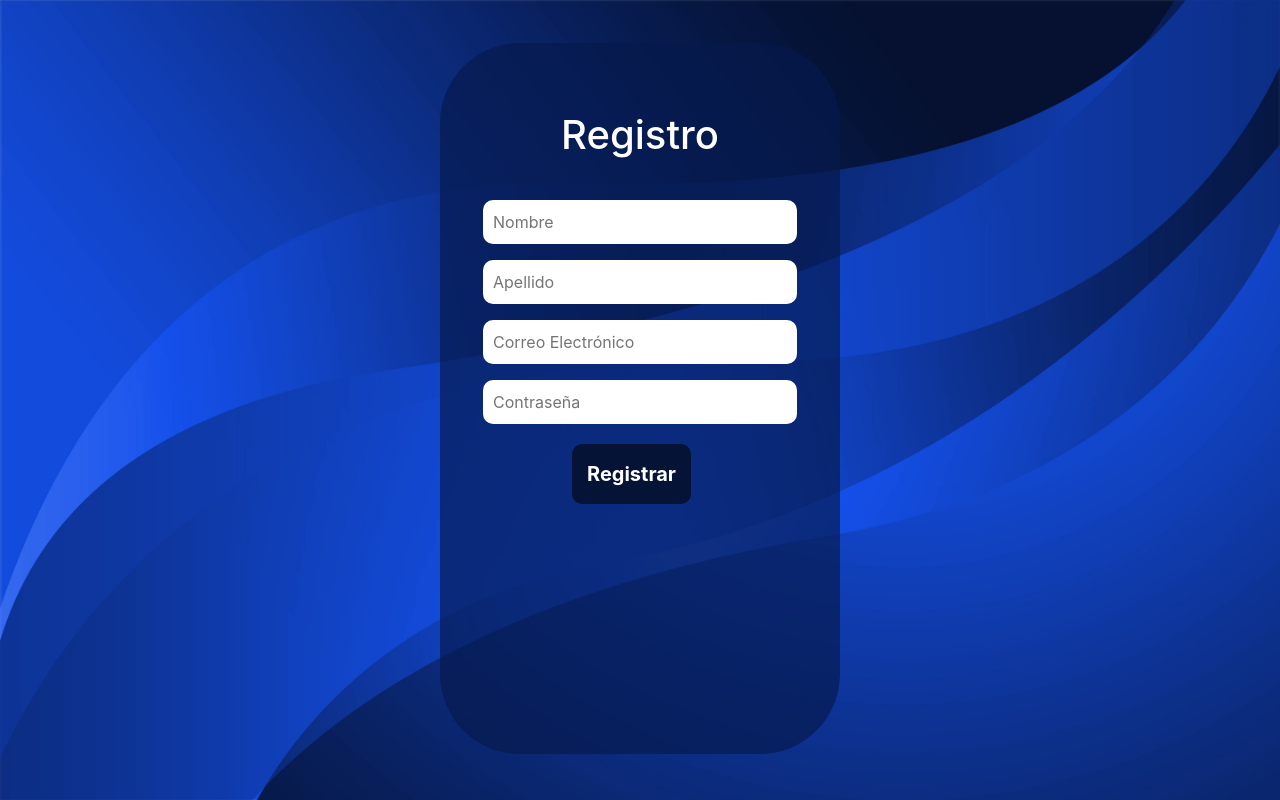
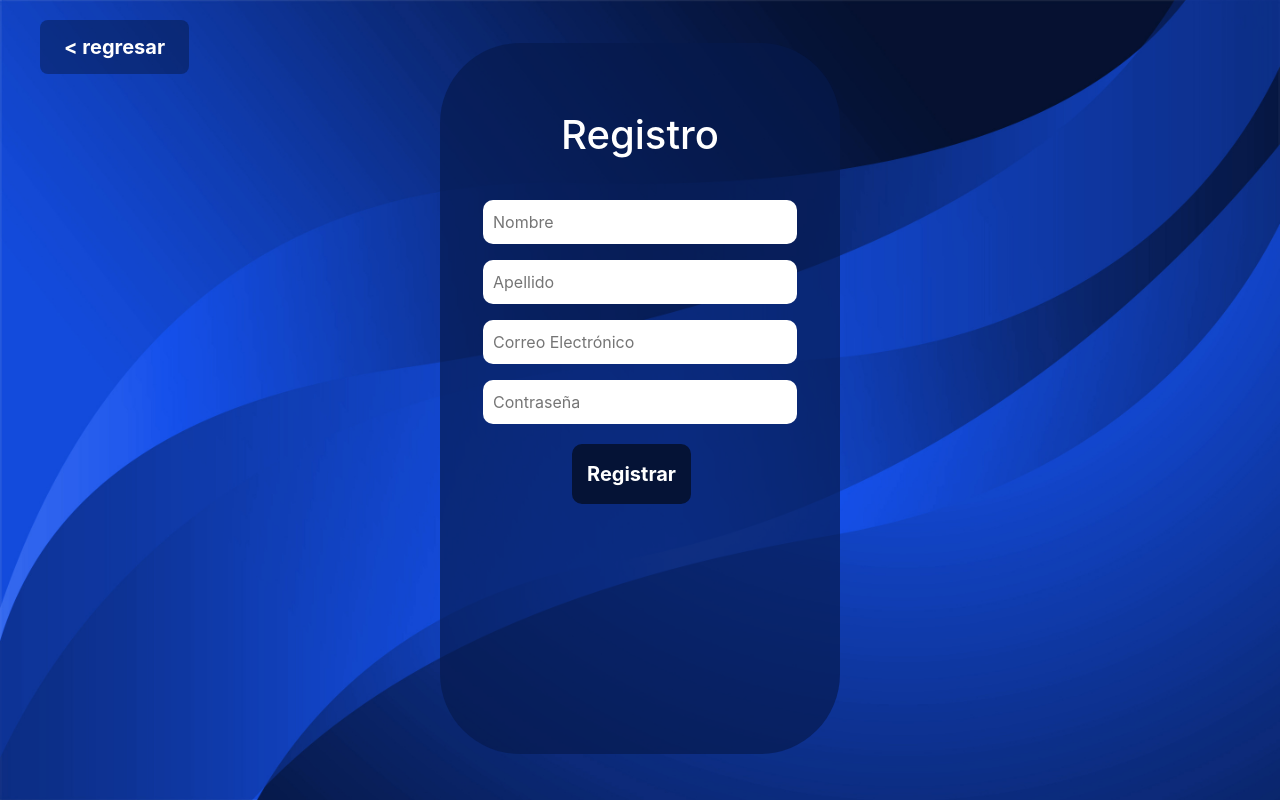
Before and after one commit to angelargd8/Proyecto-software, a React (Vite) app in the folder Proyecto/vite-project/: page /signup in a window 1280 px wide. Built offline with nearby package versions, Linux system fonts and the light colour scheme.

Commit message:
registrar solo para admin

```diff
--- a/Proyecto/vite-project/src/componentes/log/login.jsx
+++ b/Proyecto/vite-project/src/componentes/log/login.jsx
@@ -66,9 +66,6 @@ function Login(){
         validateCredentials();
     };
 
-    const handleSignup = () => {
-      navigate("/signup");
-    };
 
     return (
         <>
@@ -87,11 +84,7 @@ function Login(){
                     Iniciar sesión
                   </button>
                 </div>
-                <div className="boton">
-                  <button className= "btn2" onClick={handleSignup}>
-                    Registrarse
-                  </button>
-                </div>
+
 
           </div>
         </div>
--- a/Proyecto/vite-project/src/componentes/log/signup.css
+++ b/Proyecto/vite-project/src/componentes/log/signup.css
@@ -78,3 +78,37 @@
     border-radius: 10px;
     color: black;
 }
+
+
+.signup .goBack{
+    position: absolute;
+    top: 0;
+    left: 0;
+    padding: 10px;
+    margin: 10px;
+    border-radius: 10px;
+    color: white;
+    border: none;
+    font-size: 20px;
+    box-shadow: 0 0 30px rgba(0, -0, 0, -0.568);
+    transition: 0.5s ease-in;
+    font-weight: 700!important;
+
+}
+
+.signup .goBack-btn{
+    background-color: #0513366b;
+    color: white;
+    border: none;
+    box-shadow: 0 0 30px rgba(0, -0, 0, -0.568);
+    transition: 0.5s ease-in;
+    font-weight: 700!important;
+    margin-left: 20px;
+}
+
+.signup .goBack-btn:hover{
+    background-color: #2D62EE;
+    color: white;
+    border: none;
+
+}
--- a/Proyecto/vite-project/src/componentes/log/signup.jsx
+++ b/Proyecto/vite-project/src/componentes/log/signup.jsx
@@ -6,10 +6,9 @@ function SingUp(){
 
   const navigate = useNavigate();
 
-  /*const handleHome = () => {
+  const handleHome = () => {
     navigate("/home");
-  };
-  */
+}
 
   const handleSignup = () => {
 
@@ -76,6 +75,9 @@ function SingUp(){
     return (
         <>
         <div className="signup body">
+        <div className="goBack">
+              <button className="goBack-btn" onClick={handleHome}> &lt; regresar</button>
+            </div>
           <div className="formulario">
               <h1 className='form-text'>Registro</h1>
               <input type="text" id="name" name="name" placeholder="Nombre" className="inputs"/>
--- a/Proyecto/vite-project/src/componentes/navbar/navbar.css
+++ b/Proyecto/vite-project/src/componentes/navbar/navbar.css
@@ -48,7 +48,7 @@
     color: #1B4965;
     padding: 0px;
     background-color: #BEE9E8;
-    margin-left: 65px;
+    margin-left: 5px;
     padding: 5px;
     font-size: medium;
 }
@@ -57,8 +57,10 @@
 }
 
 .admin-div{
-    flex-wrap: nowrap;
     align-items: center;
     justify-content: space-between;
-
+    grid-template-columns: repeat(1, 1fr);
+    display: flex;
+    flex-direction: row;
+    margin-right: 1%;
 }
--- a/Proyecto/vite-project/src/componentes/navbar/navbar.jsx
+++ b/Proyecto/vite-project/src/componentes/navbar/navbar.jsx
@@ -57,6 +57,10 @@ function Nabvar(){
         }
     }
 
+    const handleSignup = () => {
+        navigate("/signup");
+      };
+
     const handleAddProduct = () => {
         navigate("/agregarProducto")
     }
@@ -111,6 +115,9 @@ function Nabvar(){
                 {userRol === 'admin' && (
                     <div className="admin-div">
                         <li className="nav-item">
+                            <button type="button" className="boton-admin"  onClick={handleSignup}>registrar</button>
+                        </li>
+                        <li className="nav-item">
                             <button type="button" className="boton-admin"  onClick={handleLogOut}>Cerrar sesión</button>
                         </li>
                     </div>
```
